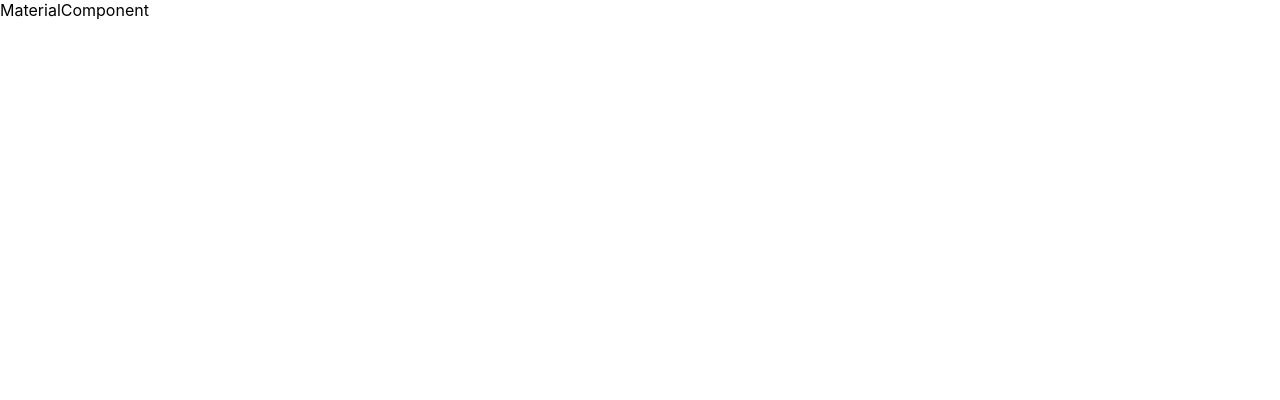
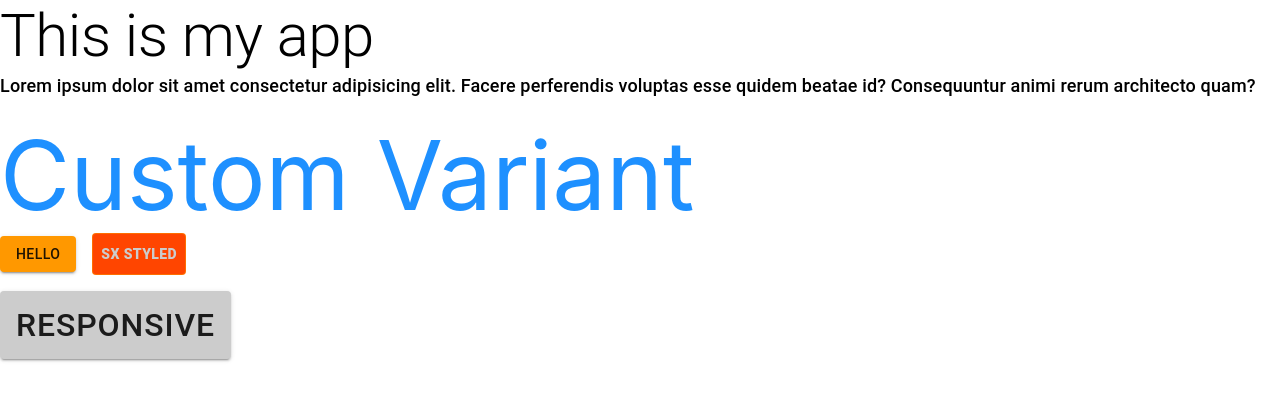
Before and after one commit to jamesAkash/application-service, a React (Create React App) app: page / in a window 1280 px wide. Shown: the top 400 px of the page. Built offline with nearby package versions, Linux system fonts and the light colour scheme.

Commit message:
done with basic

```diff
--- a/package.json
+++ b/package.json
@@ -5,6 +5,7 @@
   "dependencies": {
     "@emotion/react": "^11.11.1",
     "@emotion/styled": "^11.11.0",
+    "@mui/icons-material": "^5.11.16",
     "@mui/material": "^5.13.4",
     "@reduxjs/toolkit": "^1.9.5",
     "@testing-library/jest-dom": "^5.16.5",
--- a/src/App.js
+++ b/src/App.js
@@ -3,7 +3,6 @@ import Dashboard from "./pages/Dashboard";
 import SharedLayout from "./pages/SharedLayout";
 import Apply from "./pages/Apply";
 import MaterialComponent from "./pages/MaterialComponent";
-
 function App() {
   return (
     <div className="app">
--- a/src/index.js
+++ b/src/index.js
@@ -2,10 +2,35 @@ import React from "react";
 import ReactDOM from "react-dom/client";
 import "./index.css";
 import App from "./App";
+import { ThemeProvider, createTheme } from "@mui/material";
+import { orange } from "@mui/material/colors";
+
+const theme = createTheme({
+  palette: {
+    primary: {
+      main: "#ccc",
+    },
+    secondary: {
+      main: orange[500],
+    },
+    custom: {
+      main: "orangered",
+    },
+  },
+  typography: {
+    myVariant: {
+      fontSize: "6rem",
+      display: "block",
+      color: "dodgerblue",
+    },
+  },
+});
 
 const root = ReactDOM.createRoot(document.getElementById("root"));
 root.render(
   <React.StrictMode>
-    <App />
+    <ThemeProvider theme={theme}>
+      <App />
+    </ThemeProvider>
   </React.StrictMode>
 );
--- a/src/pages/MaterialComponent.jsx
+++ b/src/pages/MaterialComponent.jsx
@@ -1,7 +1,64 @@
 import React from "react";
+import { Button, Typography } from "@mui/material";
 
 const MaterialComponent = () => {
-  return <div>MaterialComponent</div>;
+  const test = false;
+  return (
+    <div>
+      <Typography gutterBottom={false} variant="h2">
+        This is my app
+      </Typography>
+      <Typography variant="h6" paragraph={true} sx={{ fontSize: "18px" }}>
+        Lorem ipsum dolor sit amet consectetur adipisicing elit. Facere
+        perferendis voluptas esse quidem beatae id? Consequuntur animi rerum
+        architecto quam?
+      </Typography>
+      <Typography variant="myVariant">Custom Variant</Typography>
+      <Button color="secondary" variant="contained">
+        Hello
+      </Button>
+      <Button
+        sx={[
+          {
+            p: 1,
+            ml: 2,
+            fontWeight: "900",
+            color: "primary.main",
+            backgroundColor: "custom.main",
+          },
+          test && {
+            backgroundColor: "black",
+            color: "white",
+          },
+        ]}
+        color="secondary"
+        variant="outlined"
+      >
+        Sx styled
+      </Button>
+      <Button
+        variant="contained"
+        sx={{
+          display: "block",
+          maxWidth: {
+            xs: 200,
+            sm: 300,
+            md: 400,
+            lg: 500,
+            xl: 600,
+          },
+          fontSize: {
+            xs: "14px",
+            sm: 18,
+            md: "32px",
+          },
+          mt: 2,
+        }}
+      >
+        Responsive
+      </Button>
+    </div>
+  );
 };
 
 export default MaterialComponent;
```
Also changed, not shown: 1 other file (tests, documents, lock files or other folders).
